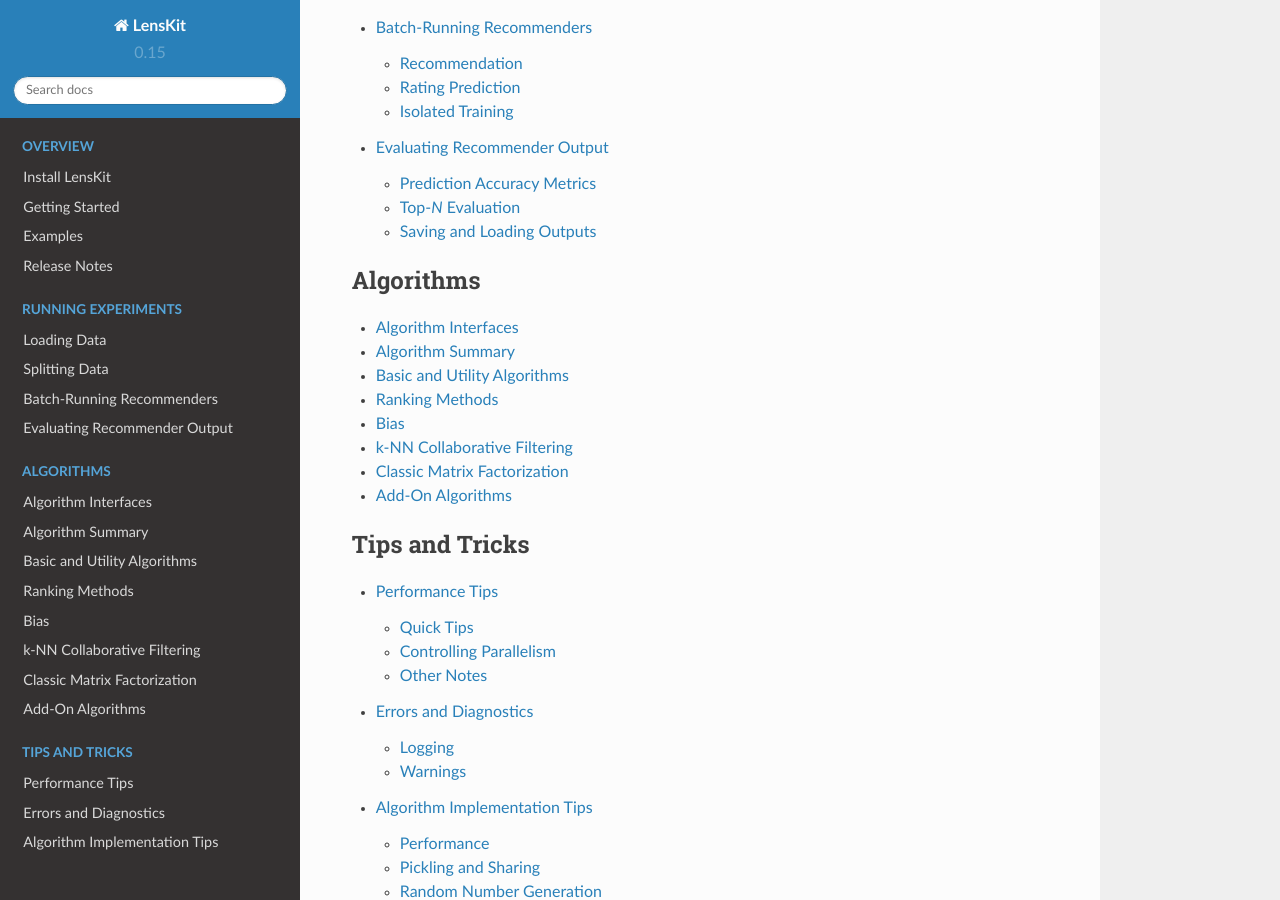
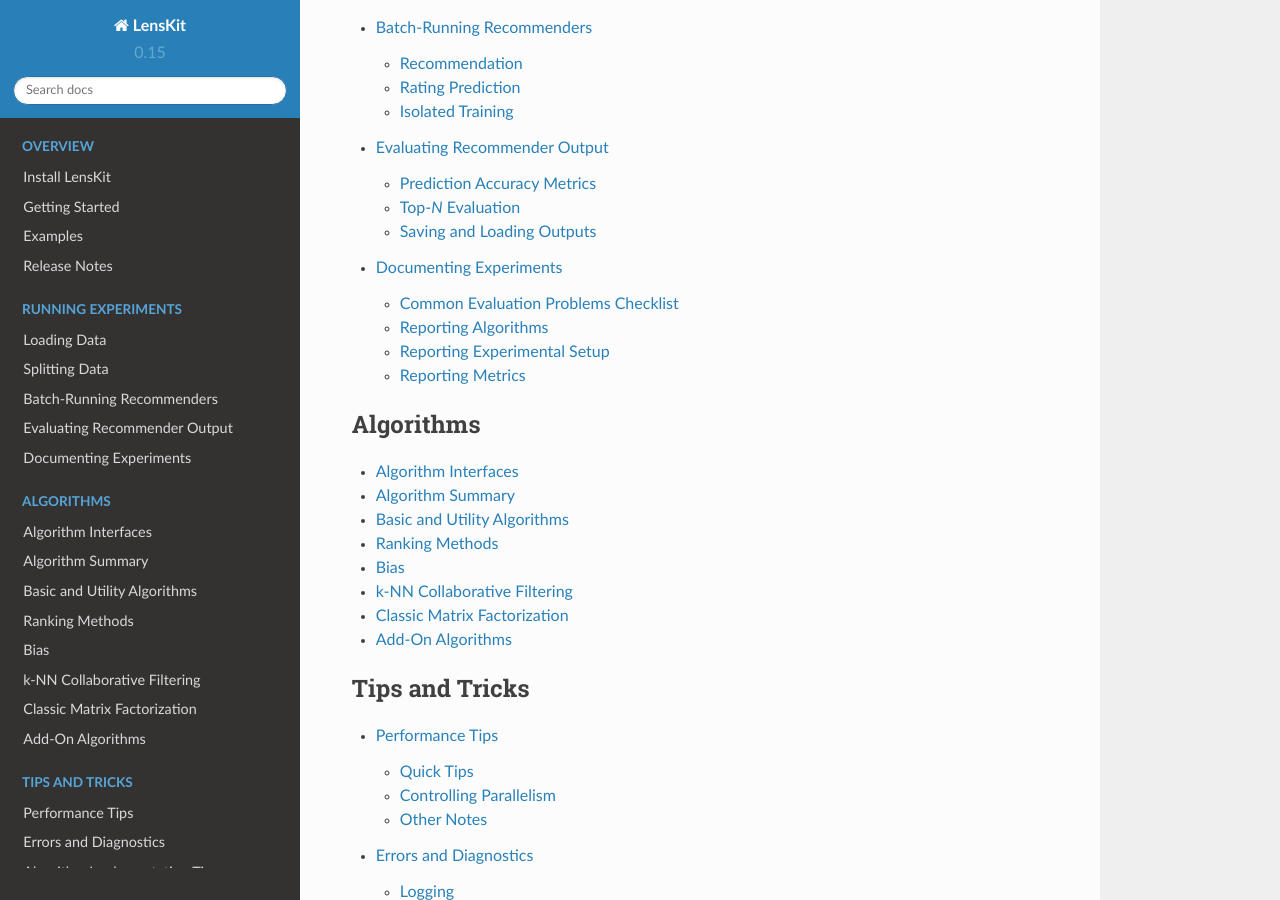
Before and after one commit to lenskit/lkpy, a Sphinx documentation site: the page built from docs/index.rst, in a window 1280 px wide and 900 px high, scrolled down 1202 px. Built offline with Sphinx 7.4.7 and the Read the Docs theme 2.0.0, drawn with Linux system fonts in a browser that asks for light colours; cross-references to code outside the pages are shown as plain code; some of the changed lines change nothing that is shown.

Commit message:
start documening

```diff
--- /dev/null
+++ b/docs/documenting.rst
@@ -0,0 +1,113 @@
+Documenting Experiments
+=======================
+
+When publishing results — either formally, through a venue such as ACM Recsys,
+or informally in your organization, it's important to clearly and completely
+specify how the evaluation and algorithms were run.
+
+Since LensKit is a toolkit of individual pieces that you combine into your
+experiment however best fits your work, there is not a clear mechanism for
+automating this reporting.  This document is to provide guidance for what and
+how you should report, and how it maps to the LensKit code you are using.
+
+Common Evaluation Problems Checklist
+~~~~~~~~~~~~~~~~~~~~~~~~~~~~~~~~~~~~
+
+This checklist is to help you make sure that your evaluation and results are
+accurately reported.
+
+* Pass `include_missing=True` to :py:meth:`~lenskit.topn.RecListAnalysis.compute`. This
+  operation defaults to `False` for compatiability reasons, but the default will
+  change in the future.
+
+* Correctly fill missing values from the evaluation metric results.  They are
+  reported as `NaN` (Pandas NA) so you can distinguish between empty lists and
+  lists with no relevant items, but should be appropraitely filled before
+  computing aggregates.
+
+* Pass `k` to :py:meth:`~lenskit.topn.RecListAnalysis.add_metric` with the
+  target list length for your experiment.  LensKit cannot reliably detect how
+  long you intended to make the recommendation lists, so you need to specify the
+  intended length to the metrics in order to correctly account for it.
+
+Reporting Algorithms
+~~~~~~~~~~~~~~~~~~~~
+
+You need to clearly report the algorithms that you have used along with their
+hyperparameters.
+
+The algorithm name should be the name of the class that you used (e.g.
+:py:class:`~lenskit.algorithms.item_knn.ItemItem`). The hyperparameters are the
+options specified to the constructor, except for options that only affect
+algorithn peformance but not behavior.
+
+For example:
+
++------------+-------------------------------------------------------------------------------+
+| Algorithm  |                                Hyperparameters                                |
++============+===============================================================================+
+| ItemItem   | :math:`k_\mathrm{max}=20, k_\mathrm{min}=2, s_\mathrm{min}=1.0\times 10^{-3}` |
++------------+-------------------------------------------------------------------------------+
+| ImplicitMF | :math:`k=50, \lambda_u=0.1, \lambda_i=0.1, w=40`                              |
++------------+-------------------------------------------------------------------------------+
+
+If you use a top-N implementation other than the default
+:py:class:`~lenskit.algorithms.basic.TopN`, or reconfigure its candidate
+selector, also clearly document that.
+
+Reporting Experimental Setup
+~~~~~~~~~~~~~~~~~~~~~~~~~~~~
+
+The important things to document are the data splitting strategy, the target
+recommendation list length, and the candidate selection strategy (if something
+other than the default of all unrated items is used).
+
+If you use one of LensKit's built-in splitting strategies from :py:class:`~lenskit.crossfold`
+without modification, report:
+
+- The splitting function used.
+- The number of partitions or test samples.
+- The number of users per sample (when using
+  :py:class:`~lenskit.crossfold.sample_users`) or ratings per sample (when using
+  :py:class:`~lenskit.crossfold.sample_ratings`).
+- When using a user-based strategy (either
+  :py:class:`~lenskit.crossfold.partition_users` or
+  :py:class:`~lenskit.crossfold.sample_users`), the test rating selection
+  strategy (class and parameters), e.g. ``SampleN(5)``.
+
+Any additional pre-processing (e.g. filtering ratings) should also be clearly
+described.  If additional test pre-processing is done, such as removing ratings
+below a threshold, document that as well.
+
+Since the experimental protocol is implemented directly in Python code,
+automated reporting is not practical.
+
+Reporting Metrics
+~~~~~~~~~~~~~~~~~
+
+Reporting the metrics themelves is relatively straightforward.  The
+:py:meth:`lenskit.topn.RecListAnalysis.compute` method will return a data frame
+with a metric score for each list.  Group those by algorithm and report the
+resulting scores (typically with a mean).
+
+The following code will produce a table of algorithm scores for hit rate, nDCG
+and MRR, assuming that your algorithm identifier is in a column named ``algo``
+and the target list length is in ``N``::
+
+    rla = RecListAnalysis()
+    rla.add_metric(topn.hit, k=N)
+    rla.add_metric(topn.ndcg, k=N)
+    rla.add_metric(topn.recip_rank, k=N)
+    scores = rla.compute(recs, test, include_missing=True)
+    # empty lists will have na scores
+    scores.fillna(0, inplace=True)
+    # group by agorithm
+    algo_scores = scores.groupby('algorithm')[['hit', 'ndcg', 'recip_rank']].mean()
+    algo_scores = algo_scores.rename(columns={
+        'hit': 'HR',
+        'ndcg': 'nDCG',
+        'recip_rank': 'MRR'
+    })
+
+You can then use :py:meth:`pandas.DataFrame.to_latex` to convert ``algo_scores``
+to a LaTeX table to include in your paper.
--- a/docs/index.rst
+++ b/docs/index.rst
@@ -42,6 +42,7 @@
    crossfold
    batch
    evaluation/index
+   documenting
 
 .. toctree::
     :maxdepth: 1
```
